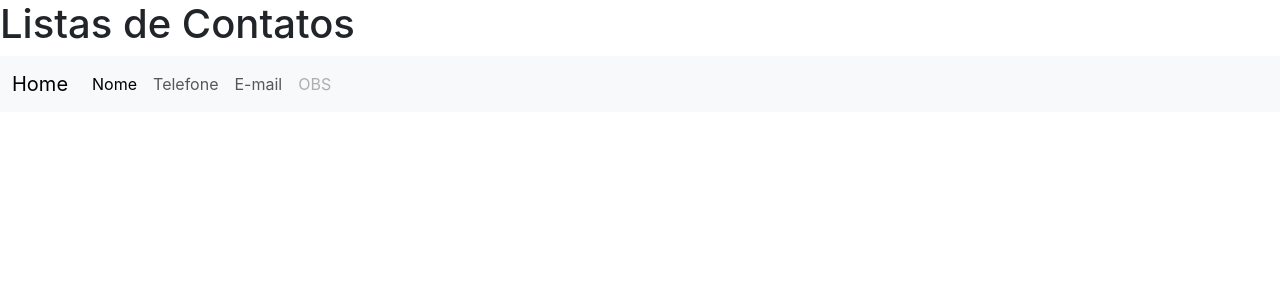
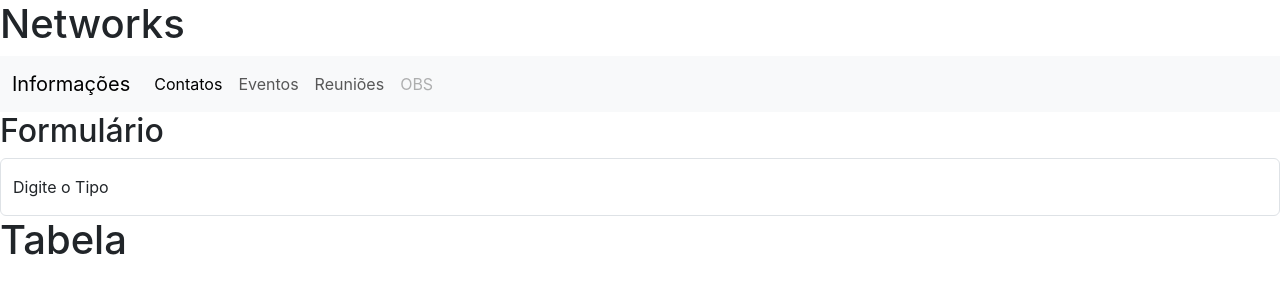
Before and after one commit to IslaMCastro/agenda-react, a React (Create React App) app: page / in a window 1280 px wide. Shown: the top 300 px of the page. Built offline with nearby package versions, Linux system fonts and the light colour scheme.

Commit message:
Alterações

```diff
--- a/src/App.js
+++ b/src/App.js
@@ -1,16 +1,18 @@
 import React from "react";
-import Navbar from "./navbar/Navbar";
-
+import Navbar from "./components/navbar/Navbar";
+import Tipo from "./components/tipo/Tipo";
 
 
 function App() {
   return (
     <div className="App">
-      <h1>Listas de Contatos</h1>
+      <h1>Networks</h1>
       <header>{/* menus */}
       <Navbar/>
       </header>
-      <main>{/* Conteudo principal */}</main>
+      <main>{/* Conteudo principal */}
+      <Tipo/>
+      </main>
       <footer>{/* roddape */}</footer>
     </div>
   );
--- a/src/navbar/Navbar.jsx
+++ b/src/components/navbar/Navbar.jsx
@@ -4,7 +4,7 @@ function Navbar() {
     return (
         <nav className="navbar navbar-expand-lg bg-body-tertiary">
             <div className="container-fluid">
-                <a className="navbar-brand" href="#">Home</a>
+                <a className="navbar-brand" href="#">Informações</a>
                 <button className="navbar-toggler"
                 type="button"
                 data-bs-toggle="collapse"
@@ -18,13 +18,13 @@ function Navbar() {
                     <ul className="navbar-nav">
                         <li className="nav-item">
                             <a className="nav-link active"
-                            aria-current="page" href="#">Nome</a>
+                            aria-current="page" href="#">Contatos</a>
                         </li>
                         <li className="nav-item">
-                            <a className="nav-link" href="#">Telefone</a>
+                            <a className="nav-link" href="#">Eventos</a>
                         </li>
                         <li className="nav-item">
-                            <a className="nav-link" href="#">E-mail</a>
+                            <a className="nav-link" href="#">Reuniões</a>
                         </li>
                         <li className="nav-item">
                             <a className="nav-link disabled"
--- /dev/null
+++ b/src/components/tipo/Tipo.jsx
@@ -0,0 +1,27 @@
+import React from "react";
+
+
+function Tipo() {
+    return (
+        <div>
+            <div>
+                <h2>Formulário</h2>
+                    <form className="form-floating">
+                        <input
+                        type="text"
+                        className="form-control"
+                        id="descricao"
+                        placeholder="ex: Reunião"
+                        value="" />
+                        <label htmlFor="descricao">Digite o Tipo</label>
+                    </form>
+                    </div>
+            <div>
+                <h1>Tabela</h1>
+            </div>
+        </div>
+
+    );
+}
+
+export default Tipo;
```
Also changed, not shown: src/components/tipo/Tipo.css (added).
